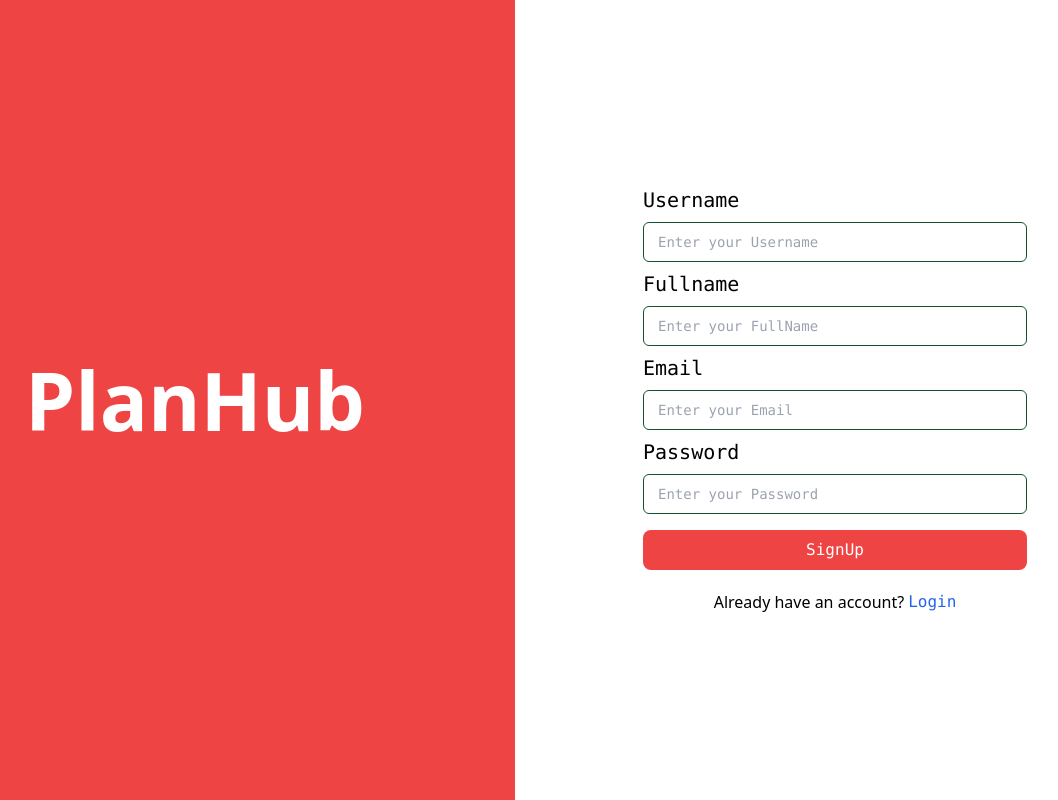
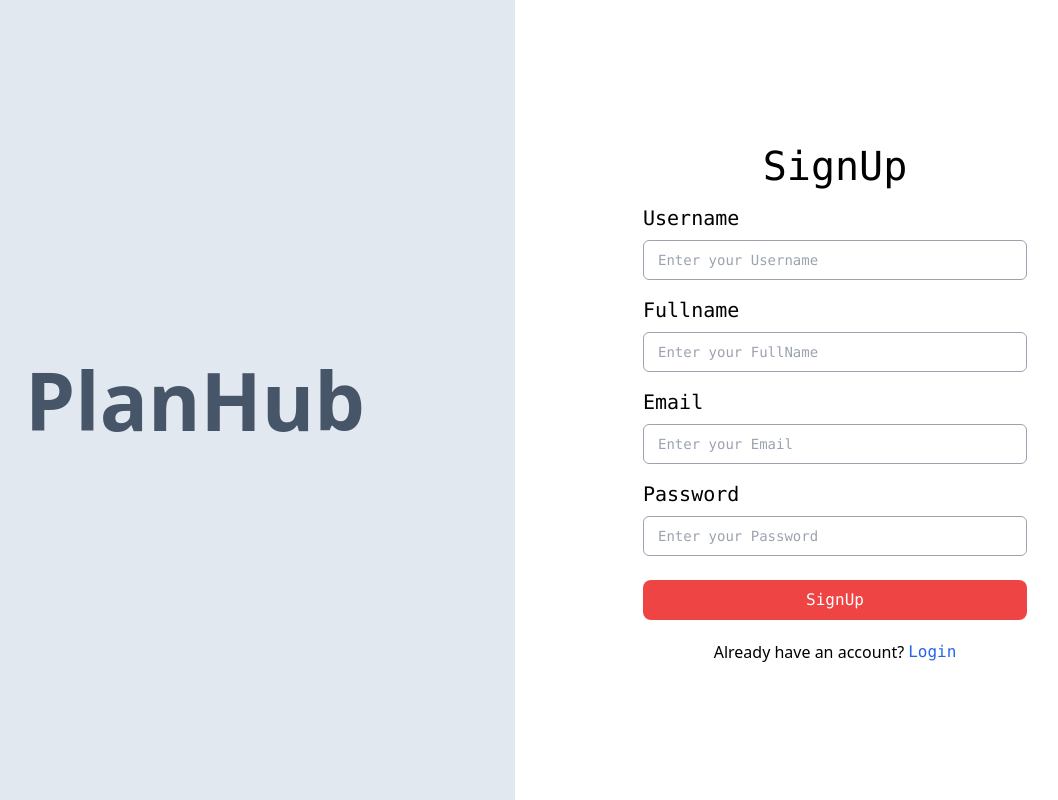
Before and after one commit to milanreji/planhub-FE, a React (Vite) app: page /signup in a window 1280 px wide. Shown: the whole page, without its empty margins (125-1183 px from the left). Built offline with nearby package versions, Linux system fonts and the light colour scheme.

Commit message:
added style changes in landing and auth pages

```diff
--- a/src/components/Image.jsx
+++ b/src/components/Image.jsx
@@ -3,12 +3,12 @@ import image from "../assets/image.png"
 
 const Image = () => {
   return (
-    <div className="col-span-2 flex items-center justify-center bg-red-500 font-bold">
+    <div className="col-span-2 flex items-center justify-center font-bold bg-slate-200">
       {/* <img
         className="h-[40rem]"
         src={image}
       /> */}
-      <div className="text-[5rem] text-white">PlanHub</div>
+      <div className="text-[5rem] text-slate-600">PlanHub</div>
     </div>
   );
 };
--- a/src/components/TextField.jsx
+++ b/src/components/TextField.jsx
@@ -7,18 +7,23 @@ const TextField = ({
   register,
   validation,
   placeholder,
+  error,
+  errorMessage,
 }) => {
   return (
     <>
       <label className="text-xl font-mono">{label}</label>
       <input
         id={name}
-        className="min-h-10 w-96 border border-green-900 border-solid rounded-md font-mono text-sm indent-3.5 bg-transparent"
+        className={` min-h-10 ${
+          error ? "border-2 border-red-500 focus:border-red-500" : "border border-gray-400 focus:outline-none focus:border-2 focus:border-sky-500"
+        } w-96 border border-solid rounded-md font-mono text-sm indent-3.5 bg-transparent`}
         name={name}
         type={type}
         {...register(name, validation)}
         placeholder={placeholder}
       />
+      <small className="text-red-500 text-xs">{errorMessage}</small>
     </>
   );
 };
--- a/src/pages/auth/Login.jsx
+++ b/src/pages/auth/Login.jsx
@@ -7,7 +7,7 @@ import { Link } from "react-router-dom";
 import Image from "../../components/Image";
 
 const Login = () => {
-  const { register, handleSubmit } = useForm();
+  const { register, handleSubmit, formState: { errors } } = useForm();
   const handleRegistration = (data) => console.log(data);
 
   return (
@@ -16,8 +16,11 @@ const Login = () => {
       <div className="col-span-2 flex items-center justify-center">
         <form onSubmit={handleSubmit(handleRegistration)}>
           <div className="flex flex-col gap-2">
+            <div className="text-[2.5rem] font-mono self-center">Login</div>
             <TextField
               validation={validation.email}
+              errorMessage={errors?.email && errors.email.message}
+              error={errors.email}
               label="Email"
               name="email"
               type="email"
@@ -26,6 +29,8 @@ const Login = () => {
             />
             <TextField
               validation={validation.password}
+              errorMessage={errors?.password && errors.password.message}
+              error={errors.password}
               label="Password"
               name="password"
               type="password"
@@ -33,7 +38,7 @@ const Login = () => {
               placeholder="Enter your Password"
             />
             <Link
-              className="flex flex-col items-end text-blue-600 hover:underline font-mono"
+              className="self-end text-blue-600 hover:underline font-mono"
               to={"/forgot-password"}
             >
               Forgot Password{" "}
--- a/src/pages/auth/SignUp.jsx
+++ b/src/pages/auth/SignUp.jsx
@@ -7,7 +7,11 @@ import { Link } from "react-router-dom";
 import Image from "../../components/Image";
 
 const SignUp = () => {
-  const { register, handleSubmit } = useForm();
+  const {
+    register,
+    handleSubmit,
+    formState: { errors },
+  } = useForm();
   const handleRegistration = (data) => console.log(data);
 
   return (
@@ -16,24 +20,31 @@ const SignUp = () => {
       <div className="col-span-2 flex flex-col items-center justify-center">
         <form onSubmit={handleSubmit(handleRegistration)}>
           <div className="flex flex-col justify-start gap-2">
+            <div className="text-[2.5rem] font-mono self-center">SignUp</div>
             <TextField
-              validation={validation.username}
+              validation={validation.userName}
+              errorMessage={errors?.userName && errors.userName.message}
+              error={errors.userName}
               label="Username"
-              name="name"
+              name="userName"
               type="text"
               register={register}
               placeholder="Enter your Username"
             />
             <TextField
-              validation={validation.name}
+              validation={validation.fullName}
+              errorMessage={errors?.fullName && errors.fullName.message}
+              error={errors.fullName}
               label="Fullname"
-              name="name"
+              name="fullName"
               type="text"
               register={register}
               placeholder="Enter your FullName"
             />
             <TextField
               validation={validation.email}
+              errorMessage={errors?.email && errors.email.message}
+              error={errors.email}
               label="Email"
               name="email"
               type="email"
@@ -42,6 +53,8 @@ const SignUp = () => {
             />
             <TextField
               validation={validation.password}
+              errorMessage={errors?.password && errors.password.message}
+              error={errors.password}
               label="Password"
               name="password"
               type="password"
@@ -52,7 +65,10 @@ const SignUp = () => {
             <Button label={"SignUp"} />
             <div className="flex flex-row items-center justify-center pt-3">
               Already have an account?
-              <Link className=" text-blue-600 ml-1 hover:underline font-mono" to={"/login"}>
+              <Link
+                className=" text-blue-600 ml-1 hover:underline font-mono"
+                to={"/login"}
+              >
                 Login
               </Link>
             </div>
--- a/src/pages/auth/const.jsx
+++ b/src/pages/auth/const.jsx
@@ -1,6 +1,6 @@
 export const validation = {
-  name: { required: "Username is required" },
-  username: { required: "Fullname is required" },
+  userName: { required: "Username is required" },
+  fullName: { required: "Fullname is required" },
   email: {
     required: "Email is required",
     pattern: {
```
